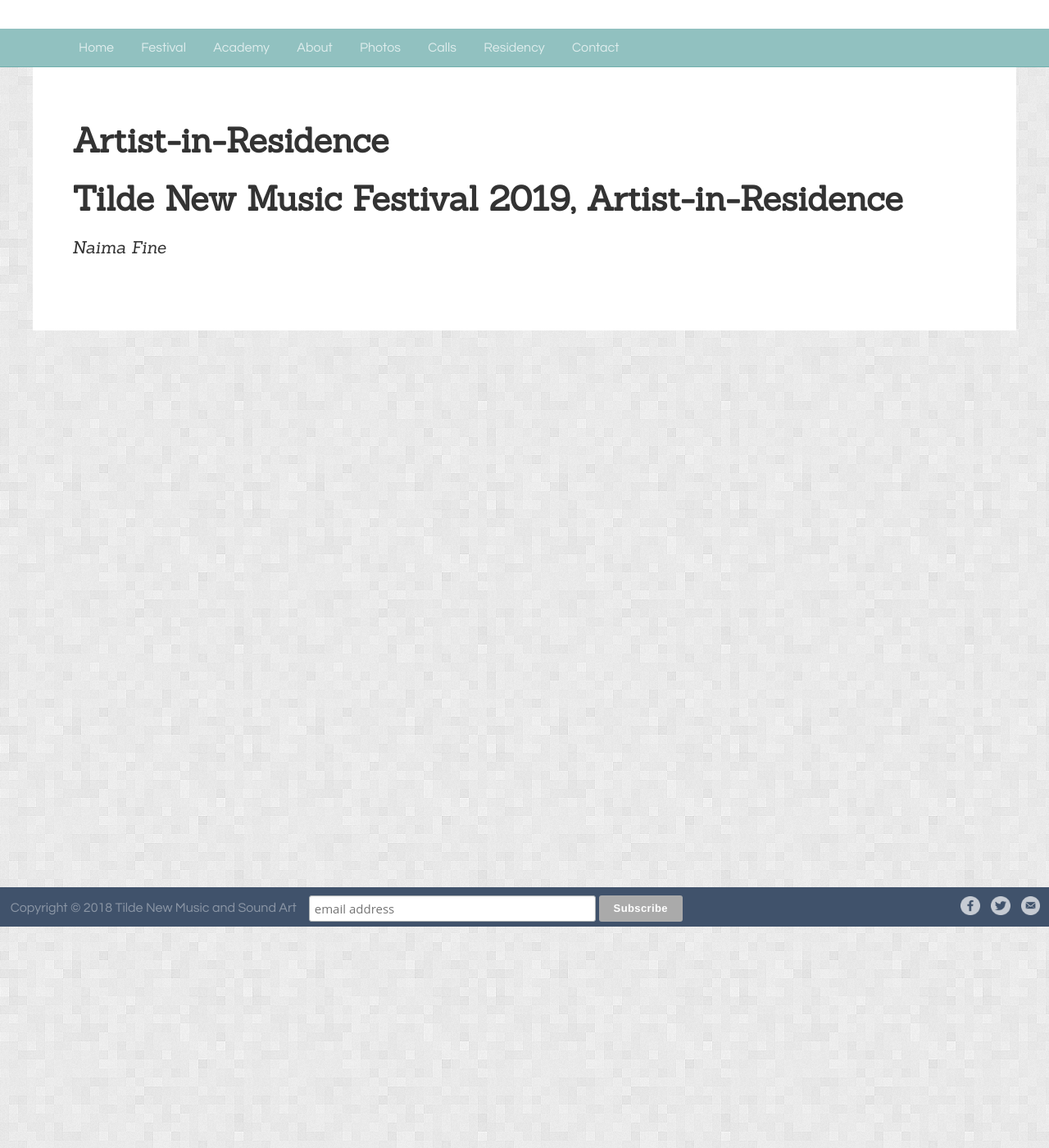
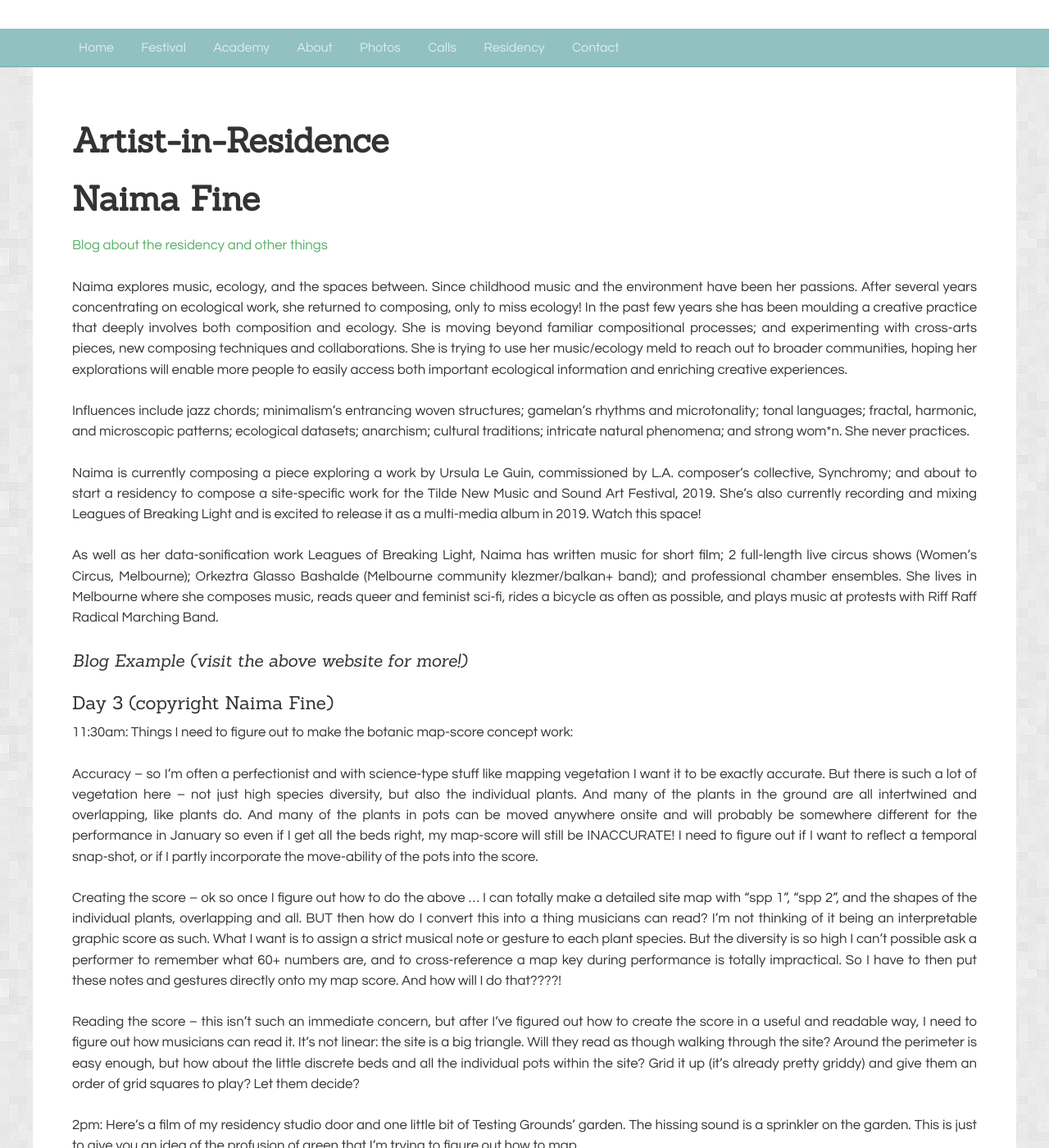
Before and after one commit to unclewalter/tilde-festival-website, a Jekyll site: the page built from pages/air.md, in a window 1280 px wide and 1400 px high, scrolled down 270 px. Shown: the whole window at 82% size. Built offline with Jekyll 4.4.1, drawn with Linux system fonts in a browser that asks for light colours; some of the changed text lies outside the part shown.

Commit message:
update air
Adding information about Naima + blog excerpt

```diff
--- a/pages/air.md
+++ b/pages/air.md
@@ -4,5 +4,30 @@
 title: Artist-in-Residence
 permalink: /air/
 ---
-# Tilde New Music Festival 2019, Artist-in-Residence
-## Naima Fine
+# Naima Fine
+[Blog about the residency and other things](https://finefinesmallmountain.wordpress.com)
+
+Naima explores music, ecology, and the spaces between. Since childhood music and the environment have been her passions. After several years concentrating on ecological work, she returned to composing, only to miss ecology! In the past few years she has been moulding a creative practice that deeply involves both composition and ecology. She is moving beyond familiar compositional processes; and experimenting with cross-arts pieces, new composing techniques and collaborations. She is trying to use her music/ecology meld to reach out to broader communities, hoping her explorations will enable more people to easily access both important ecological information and enriching creative experiences.
+
+Influences include jazz chords; minimalism’s entrancing woven structures; gamelan’s rhythms and microtonality; tonal languages; fractal, harmonic, and microscopic patterns; ecological datasets; anarchism; cultural traditions; intricate natural phenomena; and strong wom*n. She never practices.
+
+Naima is currently composing a piece exploring a work by Ursula Le Guin, commissioned by L.A. composer’s collective, Synchromy; and about to start a residency to compose a site-specific work for the Tilde New Music and Sound Art Festival, 2019. She’s also currently recording and mixing Leagues of Breaking Light and is excited to release it as a multi-media album in 2019. Watch this space!
+
+As well as her data-sonification work Leagues of Breaking Light, Naima has written music for short film; 2 full-length live circus shows (Women’s Circus, Melbourne); Orkeztra Glasso Bashalde (Melbourne community klezmer/balkan+ band); and professional chamber ensembles. She lives in Melbourne where she composes music, reads queer and feminist sci-fi, rides a bicycle as often as possible, and plays music at protests with Riff Raff Radical Marching Band.
+
+## Blog Example (visit the above website for more!)
+### Day 3 (copyright Naima Fine)
+
+11:30am: Things I need to figure out to make the botanic map-score concept work:
+
+Accuracy – so I’m often a perfectionist and with science-type stuff like mapping vegetation I want it to be exactly accurate. But there is such a lot of vegetation here – not just high species diversity, but also the individual plants. And many of the plants in the ground are all intertwined and overlapping, like plants do. And many of the plants in pots can be moved anywhere onsite and will probably be somewhere different for the performance in January so even if I get all the beds right, my map-score will still be INACCURATE! I need to figure out if I want to reflect a temporal snap-shot, or if I partly incorporate the move-ability of the pots into the score.
+
+Creating the score – ok so once I figure out how to do the above … I can totally make a detailed site map with “spp 1”, “spp 2”, and the shapes of the individual plants, overlapping and all. BUT then how do I convert this into a thing musicians can read? I’m not thinking of it being an interpretable graphic score as such. What I want is to assign a strict musical note or gesture to each plant species. But the diversity is so high I can’t possible ask a performer to remember what 60+ numbers are, and to cross-reference a map key during performance is totally impractical. So I have to then put these notes and gestures directly onto my map score. And how will I do that????!
+
+Reading the score – this isn’t such an immediate concern, but after I’ve figured out how to create the score in a useful and readable way, I need to figure out how musicians can read it. It’s not linear: the site is a big triangle. Will they read as though walking through the site? Around the perimeter is easy enough, but how about the little discrete beds and all the individual pots within the site? Grid it up (it’s already pretty griddy) and give them an order of grid squares to play? Let them decide?
+
+2pm: Here’s a film of my residency studio door and one little bit of Testing Grounds’ garden. The hissing sound is a sprinkler on the garden. This is just to give you an idea of the profusion of green that I’m trying to figure out how to map.
+
+I started working on the mapping.
+
+Really excited to learn that there’s another science-art mash-up practitioner onsite. She’s called Andrea Rassell, she’s absolutely lovely, and the work she’s doing is really cool! Here’s her website. She has an opening here on Friday night 23rd Nov 6-9pm. I immediately want to sit down and have chats about what we could collaborate on … but I have plants to map!
```
